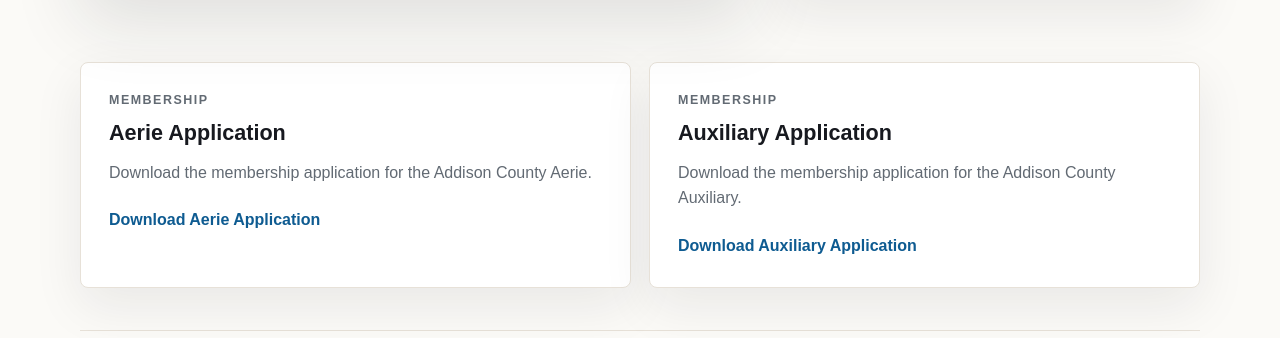
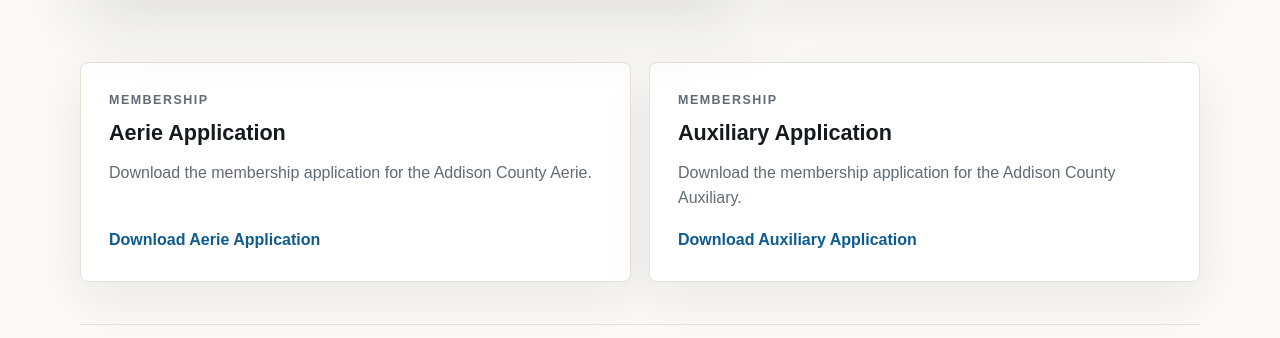
Before and after one commit to fleo1977/EaglesVergennes, a plain HTML site: page index.html in a window 1280 px wide. Shown: the part 780-1118 px from the top of the page. Drawn offline with Linux system fonts and the light colour scheme.

Commit message:
Align application download links

```diff
--- a/styles.css
+++ b/styles.css
@@ -620,6 +620,8 @@ h1 {
 }
 
 .quick-info article {
+  display: flex;
+  flex-direction: column;
   padding: 28px;
 }
 
@@ -633,6 +635,10 @@ h1 {
   margin-top: 6px;
   color: var(--blue);
   font-weight: 800;
+}
+
+.quick-info .text-action {
+  margin-top: auto;
 }
 
 .contact-block {
```
